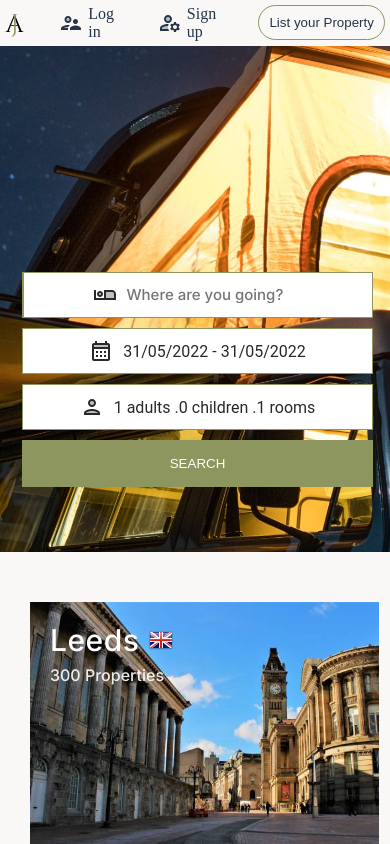
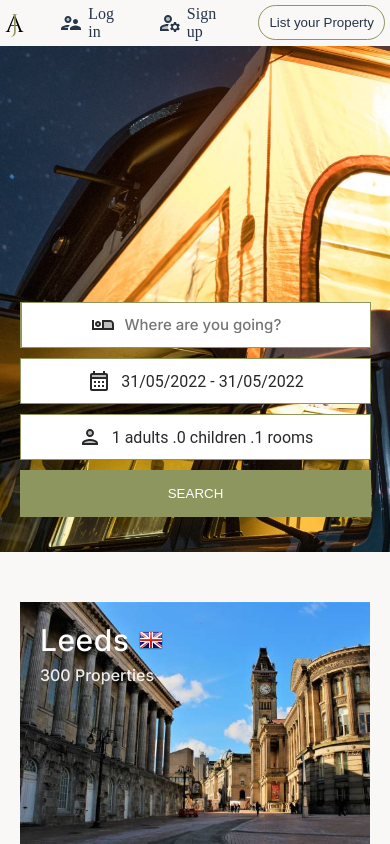
Before and after one commit to CodedSam84/Ajala-Travels-Booking, a React (Create React App) app: page / in a window 390 px wide. Built offline with nearby package versions, Linux system fonts and the light colour scheme.

Commit message:
Fix bugs with mobile responsiveness

```diff
--- a/src/components/content/content.css
+++ b/src/components/content/content.css
@@ -12,7 +12,7 @@
 
 @media screen and (max-width: 1180px) {
   .content {
-    padding-top: 50px;
+    padding: 50px 20px;
   }
 }
 
--- a/src/components/hero/hero.css
+++ b/src/components/hero/hero.css
@@ -119,6 +119,18 @@
   }
 }
 
+@media screen and (max-width: 390px) {
+  .search-filters {
+    left: 20px !important;
+  }
+}
+
+@media screen and (max-width: 330px) {
+  .search-filters {
+    left: 17px !important;
+  }
+}
+
 .hero-content h2 {
   font-style: normal;
   font-weight: 400;
@@ -170,7 +182,7 @@
     align-items: stretch;
     bottom: 200px;
     left: 40px;
-    padding: 0px;
+    padding: 50px 0px;
     width: 50%;
     gap: 10px;
     background-color: transparent;
```
